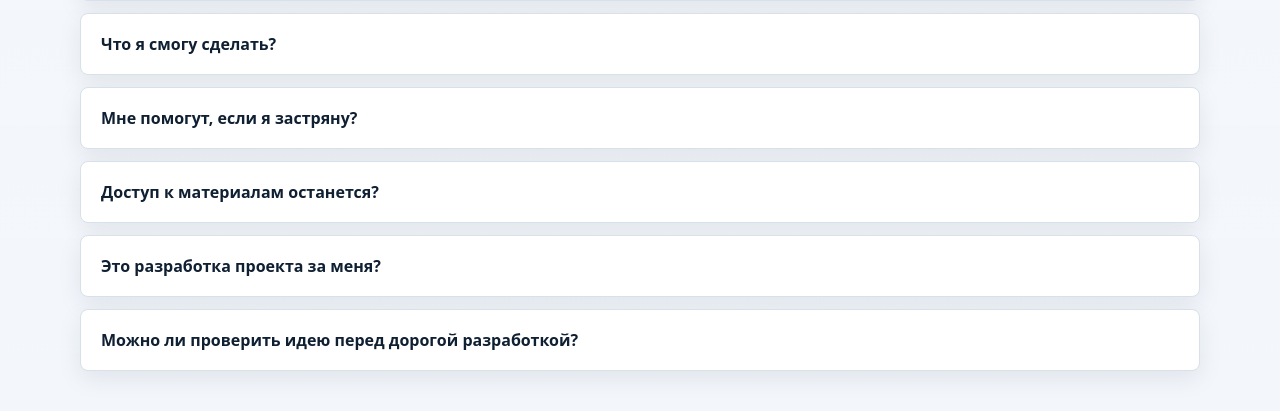
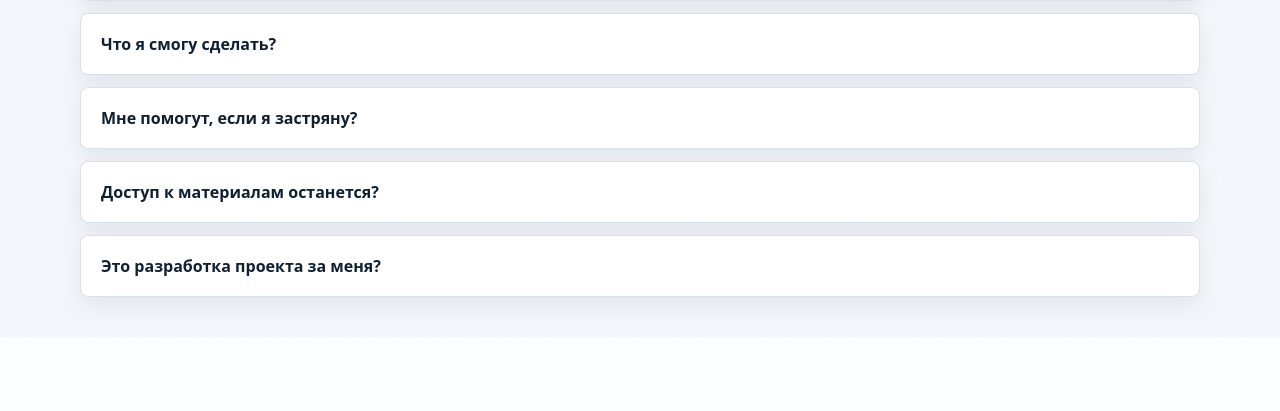
Before and after one commit to MaksimUnimax/ai-starter-community, a FastAPI app: page / in a window 1280 px wide. Shown: the part 4286-4697 px from the top of the page. After the commit the page ends 4601 px from the top, so only its background shows below. Run offline with FastAPI, Linux system fonts and the light colour scheme.

Commit message:
Remove redundant FAQ item

```diff
--- a/source/app/public_landing/templates/index.html
+++ b/source/app/public_landing/templates/index.html
@@ -218,10 +218,6 @@
         <summary>Это разработка проекта за меня?</summary>
         <p>Нет. OpenScript помогает вам начать делать свои инструменты самостоятельно: с инструкциями, средой, примерами и поддержкой на старте.</p>
       </details>
-      <details class="card faq-item">
-        <summary>Можно ли проверить идею перед дорогой разработкой?</summary>
-        <p>Да. Один из главных сценариев — написать MVP, чтобы понять, стоит ли платить за полноценную разработку.</p>
-      </details>
     </div>
   </section>
 {% endblock %}
```
Also changed, not shown: source/tests/test_routes.py (+1 -1 lines).
